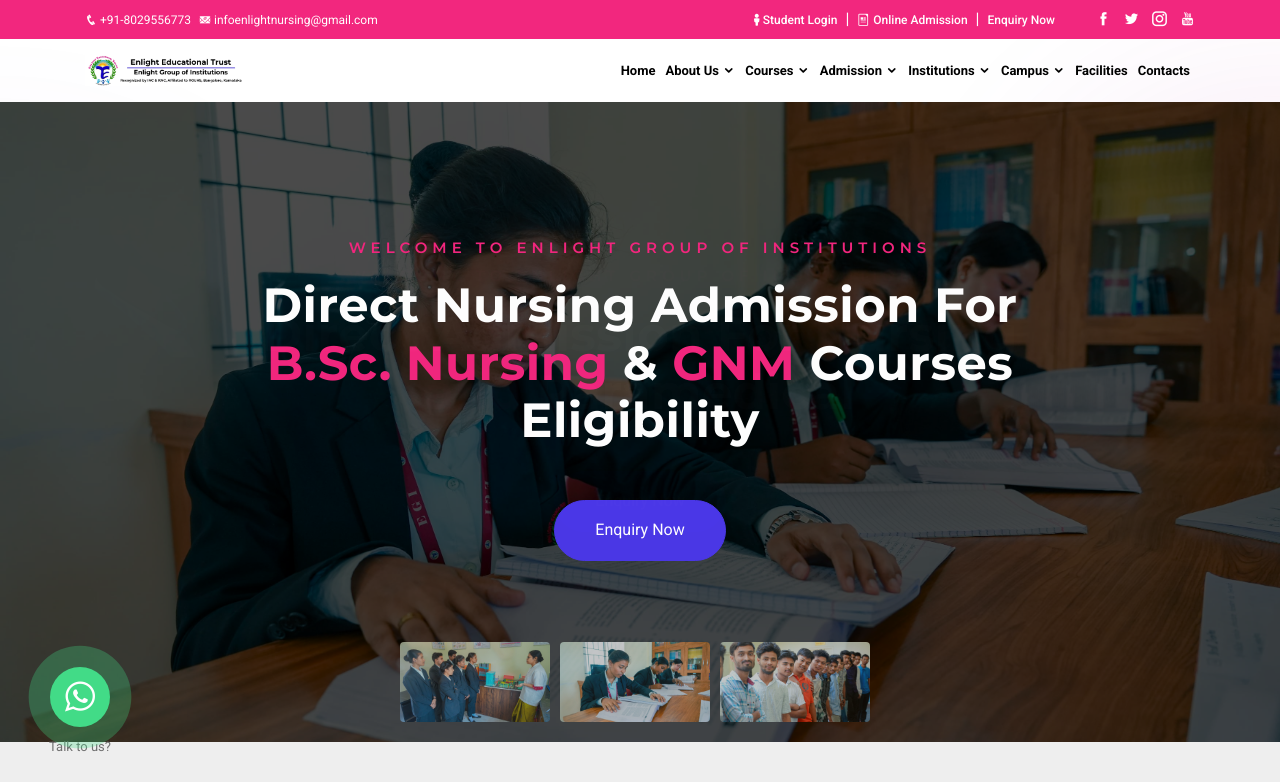
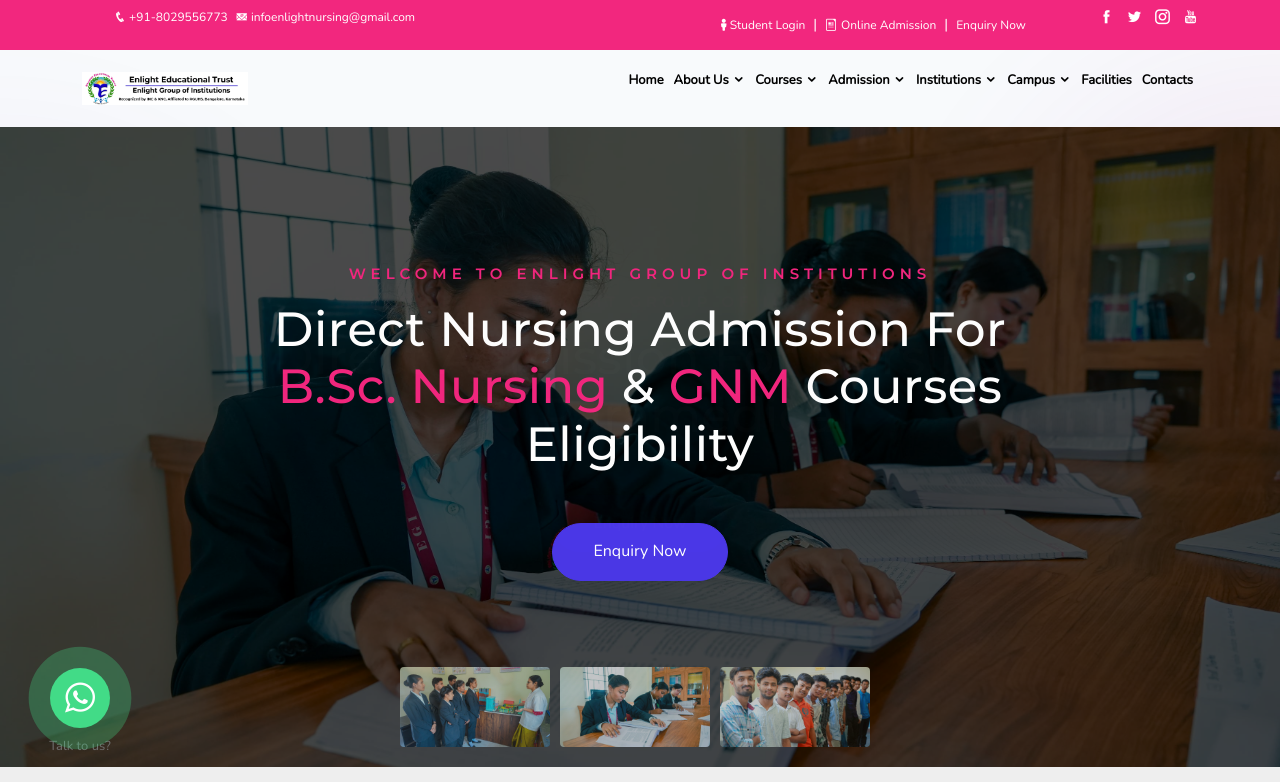
Before and after one commit to Chethan814/enlight-nextjs, a Next.js app: page / in a window 1280 px wide. Shown: the top 782 px of the page. Built offline with nearby package versions, Linux system fonts and the light colour scheme.

Commit message:
Remove unused Bootstrap CSS imports from layout and page components

```diff
--- a/src/app/layout.tsx
+++ b/src/app/layout.tsx
@@ -5,7 +5,6 @@
 import '../../public/assets/css/style.css'
 import '../../public/assets/css/animate.min.css'
 import '../../public/assets/css/aos.min.css'
-// import '../../public/assets/css/bootstrap.min.css'
 import '../../public/assets/css/icofont.min.css'
 import '../../public/assets/css/magnific-popup.css'
 import '../../public/assets/css/slick.css'
@@ -65,15 +64,7 @@
       <Head>
         <link rel="icon" href="/favicon.ico" />
 
-        {/* <link rel="stylesheet" href="/assets/css/bootstrap.min.css" /> */}
-        <link rel="stylesheet" href="/assets/css/style.css" />
-        <link rel="stylesheet" href="/assets/css/animate.min.css" />
-        <link rel="stylesheet" href="/assets/css/aos.min.css" />
-        <link rel="stylesheet" href="/assets/css/icofont.min.css" />
-        <link rel="stylesheet" href="/assets/css/magnific-popup.css" />
-        <link rel="stylesheet" href="/assets/css/slick.css" />
-        <link rel="stylesheet" href="/assets/css/swiper-bundle.min.css" />
-        {/* <link rel="stylesheet" href="/assets/css/app.css" /> */}
+
       </Head>
       <body
         className={`${geistSans.variable} ${geistMono.variable} antialiased`}
--- a/src/app/page.tsx
+++ b/src/app/page.tsx
@@ -1,7 +1,6 @@
 'use client'
 
 import { useEffect, useState, useRef } from 'react'
-import Image from 'next/image'
 
 import HeroBanner from './components/features/Home-Page/HeroBanner'
 import NewsNotices from './components/features/Home-Page/NewsNotices'
```
